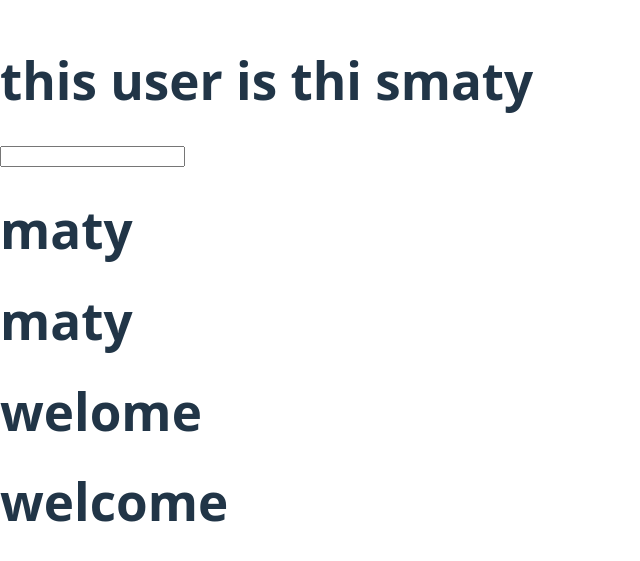
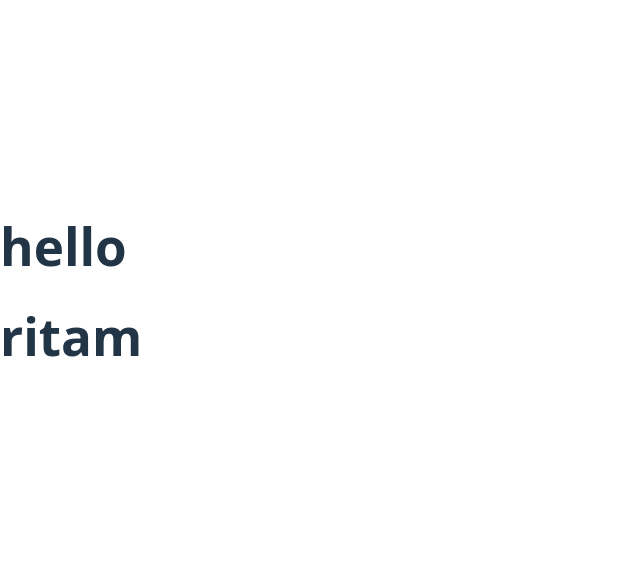
Before and after one commit to ritam-g/Interview, a React (Vite) app in the folder webkrops/frontend/: page /parent in a window 1280 px wide. Shown: the part 109-670 px from the top of the page, without its empty margins (0-640 px from the left). Built offline with nearby package versions, Linux system fonts and the light colour scheme.

Commit message:
feat(routes): add AppRoute component with nested routes for Parent and Child

```diff
--- /dev/null
+++ b/webkrops/frontend/src/AppRoute.jsx
@@ -0,0 +1,32 @@
+import React from 'react'
+import { createBrowserRouter } from 'react-router-dom'
+import Child from './Child'
+import Parent from './Parent'
+import { RouterProvider } from 'react-router-dom'
+
+const routes = createBrowserRouter([
+    {
+        path: "/",
+        element: <h1>Home</h1>
+    },
+    {
+        path: "/child",
+        element: <Child />
+    },
+    {
+        path: "/parent",
+        element: <Parent />,
+        children: [
+            {
+                path: "first",
+                element: <h1>first</h1>
+            }
+        ]
+    }
+])
+
+export const AppRoute = () => {
+    return (
+        <RouterProvider router={routes} />
+    )
+}
--- /dev/null
+++ b/webkrops/frontend/src/Parent.jsx
@@ -0,0 +1,20 @@
+import React from 'react'
+import { useDispatch, useSelector } from 'react-redux'
+import { Outlet } from 'react-router-dom'
+import { addUser } from './state/authSlice'
+
+const Parent = () => {
+    const user = useSelector(state => state.auth.user)
+    const dispatch = useDispatch()
+    return (
+        <div>
+            <h1>hello</h1>
+            <h1
+            onClick={()=>{dispatch(addUser("rockey"))}}
+            >{user}</h1>
+            <Outlet />
+        </div>
+    )
+}
+
+export default Parent
--- a/webkrops/frontend/src/main.jsx
+++ b/webkrops/frontend/src/main.jsx
@@ -3,16 +3,14 @@ import { createRoot } from 'react-dom/client'
 import './index.css'
 import App from './App.jsx'
 import { BrowserRouter } from 'react-router-dom'
-import {Provider} from 'react-redux'
+import { Provider } from 'react-redux'
 import AuthContext from './context/AuthContext.jsx'
 import store from './store.js'
+import { AppRoute } from './AppRoute.jsx'
 createRoot(document.getElementById('root')).render(
   // <StrictMode>
-  <AuthContext>
-    <Provider store={store}>
-      <BrowserRouter> <App /></BrowserRouter>
-
-    </Provider>
-  </AuthContext>
+  <Provider store={store}>
+  <AppRoute />
+  </Provider>
   // </StrictMode>,
 )
--- a/webkrops/frontend/src/state/authSlice.js
+++ b/webkrops/frontend/src/state/authSlice.js
@@ -12,6 +12,6 @@ const userSlice = createSlice({
     }
 })
 
-export const { addUser } =userSlice.actions
+export const { addUser } = userSlice.actions
 
 export default userSlice.reducer
--- a/webkrops/frontend/src/store.js
+++ b/webkrops/frontend/src/store.js
@@ -2,7 +2,7 @@ import { configureStore } from '@reduxjs/toolkit'
 import userReducer from './state/authSlice.js'
 const store = configureStore({
     reducer: {
-        auth:userReducer
+        auth: userReducer
     }
 })
 
```
